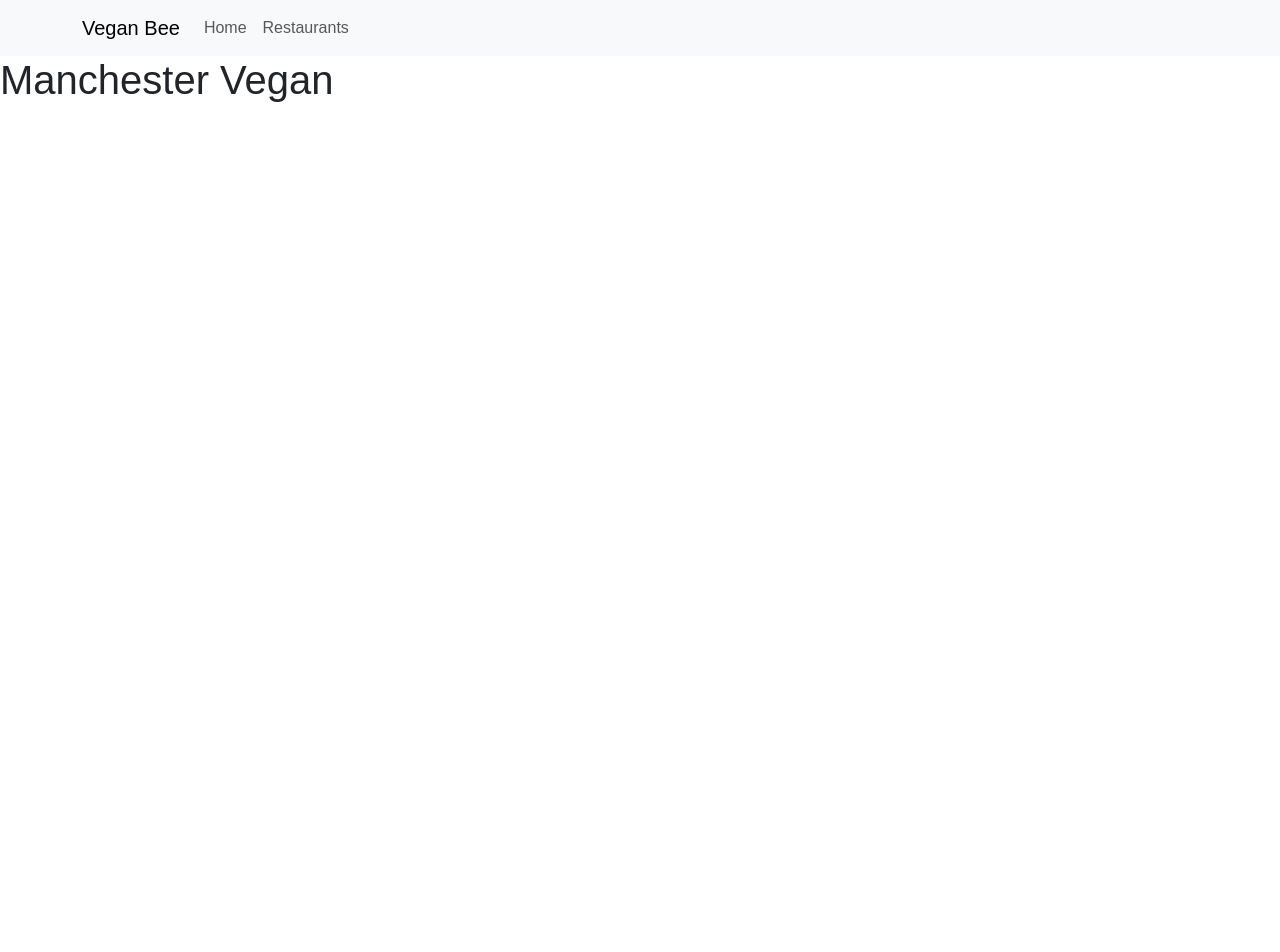
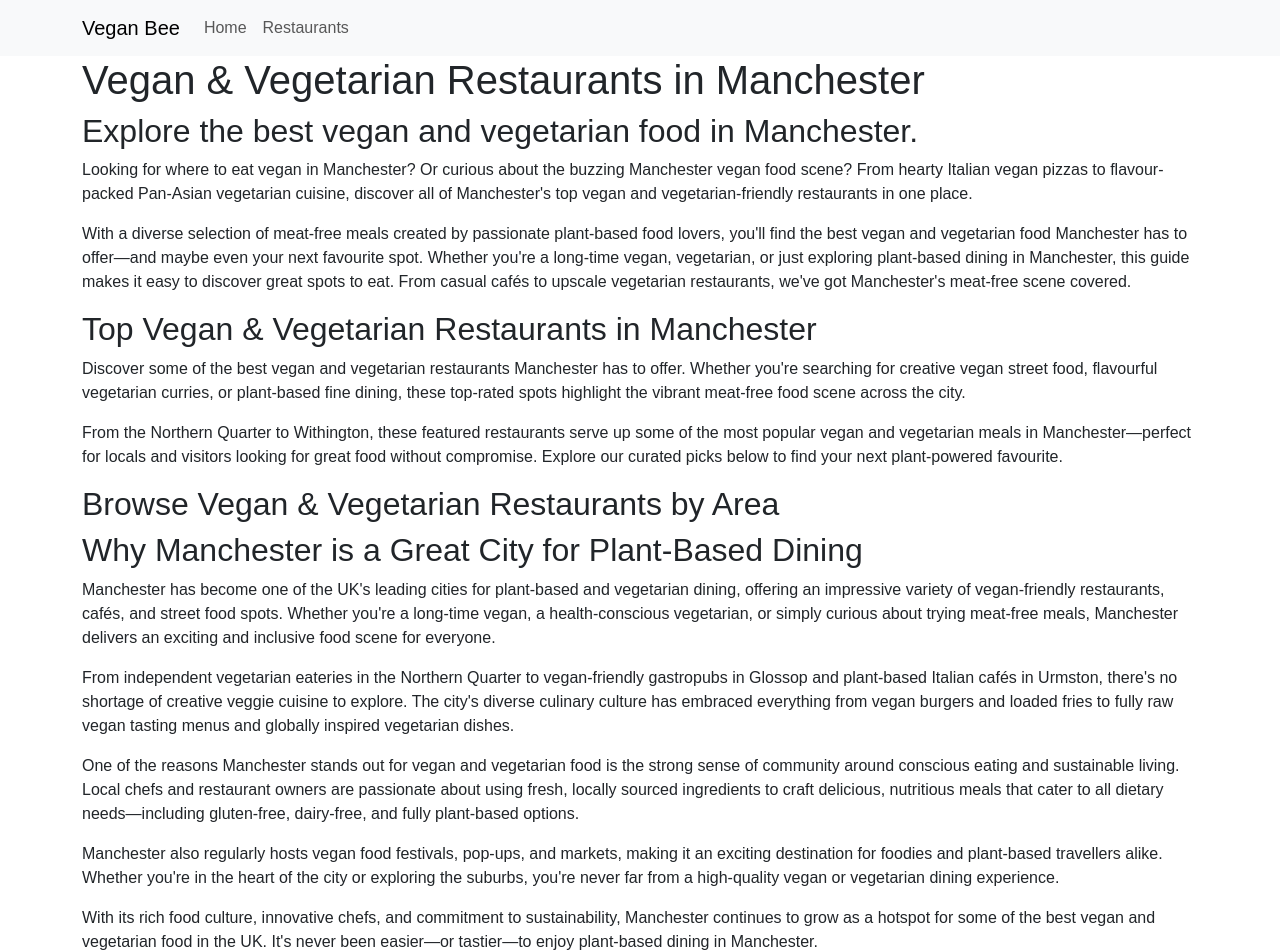
Before and after one commit to KyleMardell/manchester-vegan, a Next.js app: page / in a window 1280 px wide. Shown: the top 952 px of the page. Before the commit the page ends 800 px from the top, so only its background shows below. Built offline with nearby package versions, Linux system fonts and the light colour scheme.

Commit message:
Add initial copy text to the home page.

```diff
--- a/app/page.js
+++ b/app/page.js
@@ -1,8 +1,115 @@
+import { Container, Row, Col } from "react-bootstrap";
 
 export default function Home() {
-  return (
-    <div>
-      <h1>Manchester Vegan</h1>
-    </div>
-  );
+    return (
+        <Container>
+            <Row>
+                <Col>
+                    <h1>Vegan & Vegetarian Restaurants in Manchester</h1>
+                </Col>
+            </Row>
+            <Row>
+                <Col>
+                    <h2>
+                        Explore the best vegan and vegetarian food in
+                        Manchester.
+                    </h2>
+                    <p>
+                        Looking for where to eat vegan in Manchester? Or curious
+                        about the buzzing Manchester vegan food scene? From
+                        hearty Italian vegan pizzas to flavour-packed Pan-Asian
+                        vegetarian cuisine, discover all of Manchester's top
+                        vegan and vegetarian-friendly restaurants in one place.
+                    </p>
+                    <p>
+                        With a diverse selection of meat-free meals created by
+                        passionate plant-based food lovers, you'll find the best
+                        vegan and vegetarian food Manchester has to offer—and
+                        maybe even your next favourite spot. Whether you're a
+                        long-time vegan, vegetarian, or just exploring
+                        plant-based dining in Manchester, this guide makes it
+                        easy to discover great spots to eat. From casual cafés
+                        to upscale vegetarian restaurants, we've got
+                        Manchester's meat-free scene covered.
+                    </p>
+                </Col>
+            </Row>
+            <Row>
+                <Col>
+                    <h2>Top Vegan & Vegetarian Restaurants in Manchester</h2>
+                    <p>
+                        Discover some of the best vegan and vegetarian
+                        restaurants Manchester has to offer. Whether you're
+                        searching for creative vegan street food, flavourful
+                        vegetarian curries, or plant-based fine dining, these
+                        top-rated spots highlight the vibrant meat-free food
+                        scene across the city.
+                    </p>
+                    <p>
+                        From the Northern Quarter to Withington, these featured
+                        restaurants serve up some of the most popular vegan and
+                        vegetarian meals in Manchester—perfect for locals and
+                        visitors looking for great food without compromise.
+                        Explore our curated picks below to find your next
+                        plant-powered favourite.
+                    </p>
+                </Col>
+            </Row>
+            <Row>
+                <Col>
+                    <h2>Browse Vegan & Vegetarian Restaurants by Area</h2>
+                </Col>
+            </Row>
+            <Row>
+                <Col>
+                    <h2>
+                        Why Manchester is a Great City for Plant-Based Dining
+                    </h2>
+                    <p>
+                        Manchester has become one of the UK's leading cities for
+                        plant-based and vegetarian dining, offering an
+                        impressive variety of vegan-friendly restaurants, cafés,
+                        and street food spots. Whether you're a long-time vegan,
+                        a health-conscious vegetarian, or simply curious about
+                        trying meat-free meals, Manchester delivers an exciting
+                        and inclusive food scene for everyone.
+                    </p>
+                    <p>
+                        From independent vegetarian eateries in the Northern Quarter
+                        to vegan-friendly gastropubs in Glossop and
+                        plant-based Italian cafés in Urmston, there's no shortage of
+                        creative veggie cuisine to explore. The city's
+                        diverse culinary culture has embraced everything from
+                        vegan burgers and loaded fries to fully raw vegan
+                        tasting menus and globally inspired vegetarian dishes.
+                    </p>
+                    <p>
+                        One of the reasons Manchester stands out for vegan and
+                        vegetarian food is the strong sense of community around
+                        conscious eating and sustainable living. Local chefs and
+                        restaurant owners are passionate about using fresh,
+                        locally sourced ingredients to craft delicious,
+                        nutritious meals that cater to all dietary
+                        needs—including gluten-free, dairy-free, and fully
+                        plant-based options.
+                    </p>
+                    <p>
+                        Manchester also regularly hosts vegan food festivals,
+                        pop-ups, and markets, making it an exciting destination
+                        for foodies and plant-based travellers alike. Whether
+                        you're in the heart of the city or exploring the
+                        suburbs, you're never far from a high-quality vegan or
+                        vegetarian dining experience.
+                    </p>
+                    <p>
+                        With its rich food culture, innovative chefs, and
+                        commitment to sustainability, Manchester continues to
+                        grow as a hotspot for some of the best vegan and
+                        vegetarian food in the UK. It's never been easier—or
+                        tastier—to enjoy plant-based dining in Manchester.
+                    </p>
+                </Col>
+            </Row>
+        </Container>
+    );
 }
```
